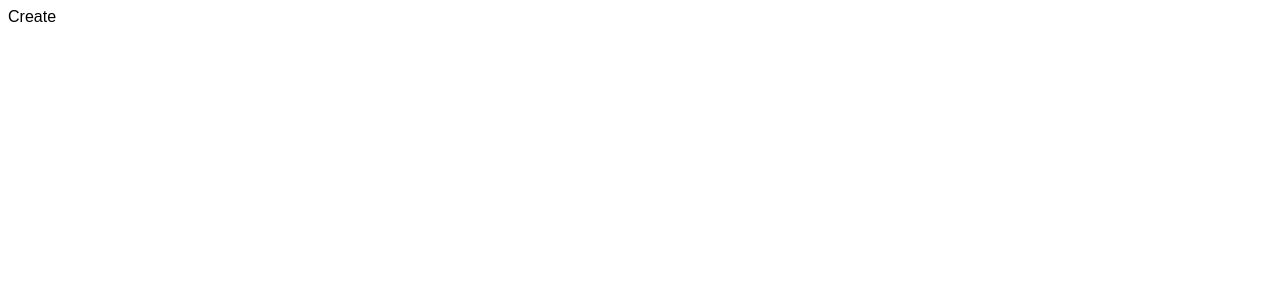
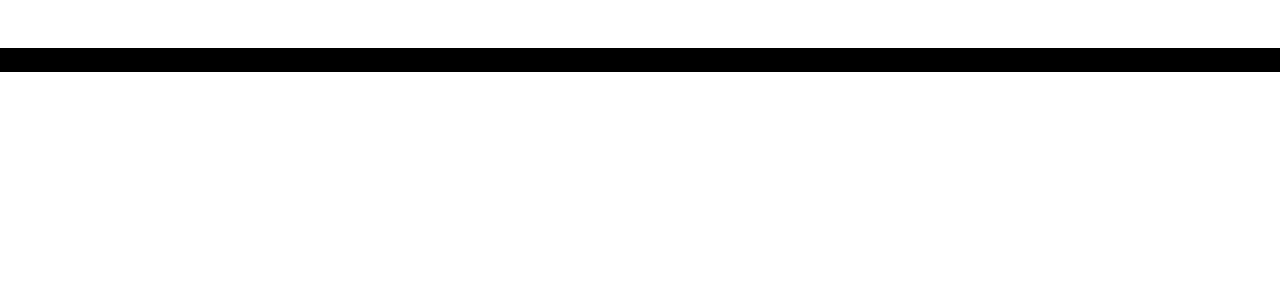
Before and after one commit to JJDOESIT/spritesheet-lab, a Next.js app: page /create-account in a window 1280 px wide. Shown: the top 300 px of the page. Built offline with nearby package versions, Linux system fonts and the light colour scheme; a web font is replaced by a local one.

Commit message:
tailwind

```diff
--- a/app/create-account/page.tsx
+++ b/app/create-account/page.tsx
@@ -1,3 +1,11 @@
 export default function CreateAccount(){
-    return(<div>Create</div>)
+    return <>
+        <div>
+            <form className="flex flex-col bg-black">
+                <input type="form"></input>
+                <input type="password"></input>
+                <input type="button" formAction="submit"></input>
+            </form>
+        </div>
+    </>
 }
--- /dev/null
+++ b/postcss.config.js
@@ -0,0 +1,6 @@
+module.exports = {
+  plugins: {
+    tailwindcss: {},
+    autoprefixer: {},
+  },
+}
--- /dev/null
+++ b/tailwind.config.js
@@ -0,0 +1,15 @@
+/** @type {import('tailwindcss').Config} */
+module.exports = {
+  content: [
+    "./app/**/*.{js,ts,jsx,tsx,mdx}",
+    "./pages/**/*.{js,ts,jsx,tsx,mdx}",
+    "./components/**/*.{js,ts,jsx,tsx,mdx}",
+
+    // Or if using `src` directory:
+    "./src/**/*.{js,ts,jsx,tsx,mdx}",
+  ],
+  theme: {
+    extend: {},
+  },
+  plugins: [],
+};
```
Also changed, not shown: package.json (+7 -3 lines), 2 other files (tests, documents, lock files or other folders).
